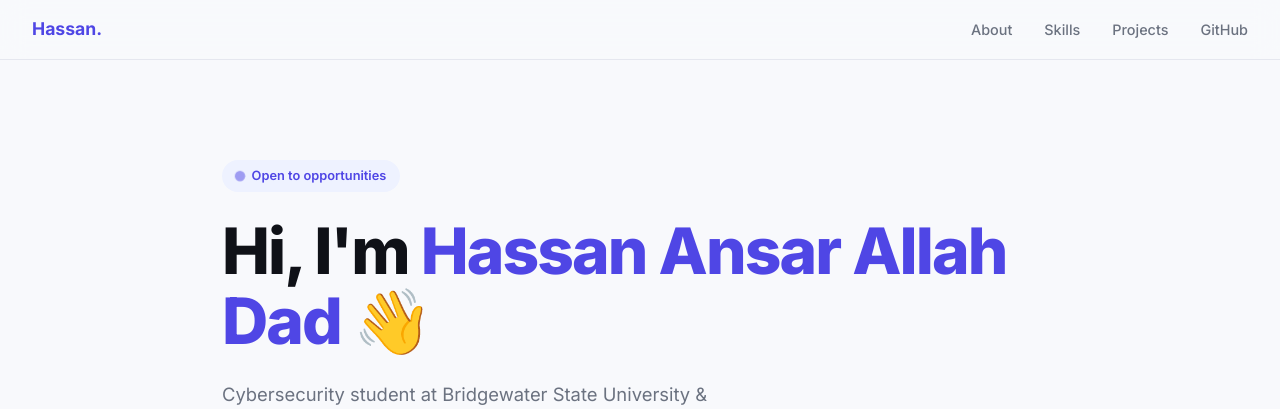
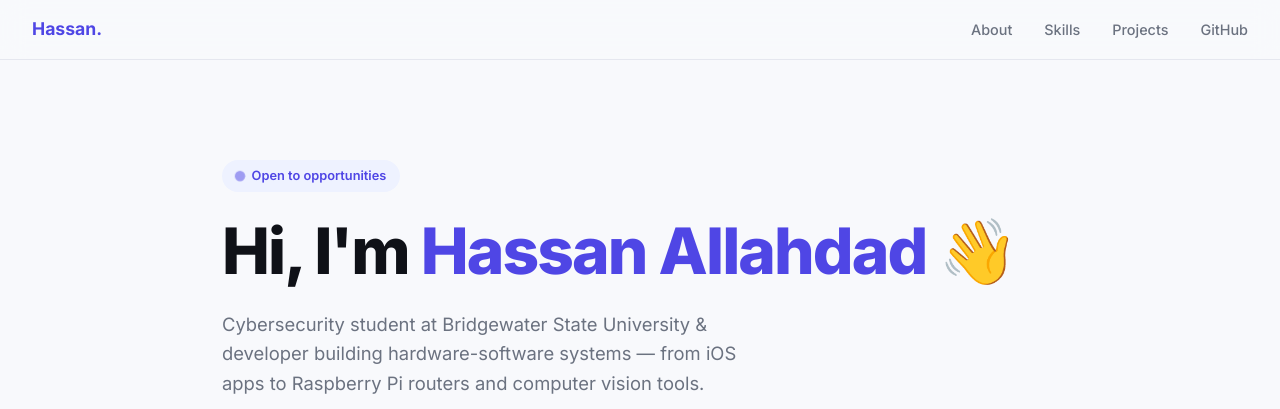
Before and after one commit to hsnkh6n/github.io, a plain HTML site: page index.html in a window 1280 px wide. Shown: the top 409 px of the page. Drawn offline with Linux system fonts and the light colour scheme.

Commit message:
Update index.html

```diff
--- a/index.html
+++ b/index.html
@@ -3,13 +3,13 @@
 <head>
   <meta charset="UTF-8" />
   <meta name="viewport" content="width=device-width, initial-scale=1.0" />
-  <title>Hassan Ansar Allah Dad — Developer Portfolio</title>
-  <meta name="description" content="Hassan Ansar Allah Dad is a cybersecurity student and developer at Bridgewater State University. Building iOS apps, Raspberry Pi systems, and computer vision tools." />
-  <meta name="keywords" content="Hassan Ansar Allah Dad, Hassan Ansar, hsnkh6n, developer, cybersecurity, Bridgewater State University, Bahrain, portfolio" />
-  <meta name="author" content="Hassan Ansar Allah Dad" />
+  <title>Hassan Allahdad — Developer Portfolio</title>
+  <meta name="description" content="Hassan Allahdad is a cybersecurity student and developer at Bridgewater State University. Building iOS apps, Raspberry Pi systems, and computer vision tools." />
+  <meta name="keywords" content="Hassan Allahdad, Hassan Ansar Allahdad, hsnkh6n, developer, cybersecurity, Bridgewater State University, Bahrain, portfolio" />
+  <meta name="author" content="Hassan Allahdad" />
 
   <!-- Open Graph (shows rich preview when shared) -->
-  <meta property="og:title" content="Hassan Ansar Allah Dad — Developer Portfolio" />
+  <meta property="og:title" content="Hassan Allahdad — Developer Portfolio" />
   <meta property="og:description" content="Cybersecurity student & developer building iOS apps, Pi-based systems, and computer vision tools." />
   <meta property="og:type" content="website" />
   <meta property="og:url" content="https://hsnkh6n.github.io" />
@@ -19,8 +19,8 @@
   {
     "@context": "https://schema.org",
     "@type": "Person",
-    "name": "Hassan Ansar Allah Dad",
-    "alternateName": "Hassan Ansar",
+    "name": "Hassan Allahdad",
+    "alternateName": "Hassan Ansar Allahdad",
     "url": "https://hsnkh6n.github.io",
     "sameAs": [
       "https://github.com/hsnkh6n",
@@ -370,7 +370,7 @@
   <!-- HERO -->
   <div class="hero">
     <span class="hero-badge">Open to opportunities</span>
-    <h1>Hi, I'm <span>Hassan Ansar Allah Dad</span> 👋</h1>
+    <h1>Hi, I'm <span>Hassan Allahdad</span> 👋</h1>
     <p>Cybersecurity student at Bridgewater State University & developer building hardware-software systems — from iOS apps to Raspberry Pi routers and computer vision tools.</p>
     <div class="hero-ctas">
       <a class="btn btn-primary" href="#projects">View Projects</a>
@@ -587,7 +587,7 @@
 
   <!-- FOOTER -->
   <footer>
-    <p>Built by Hassan &nbsp;·&nbsp; <a href="https://github.com/hsnkh6n" target="_blank">github.com/hsnkh6n</a></p>
+    <p>Built by Hassan Allahdad &nbsp;·&nbsp; <a href="https://github.com/hsnkh6n" target="_blank">github.com/hsnkh6n</a></p>
   </footer>
 
 </body>
```
